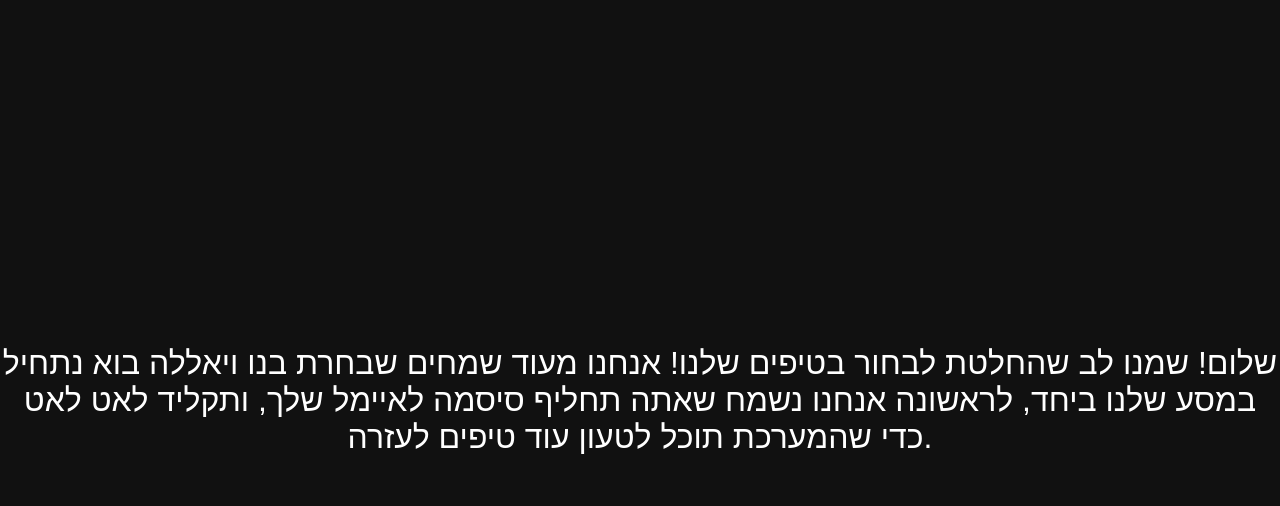
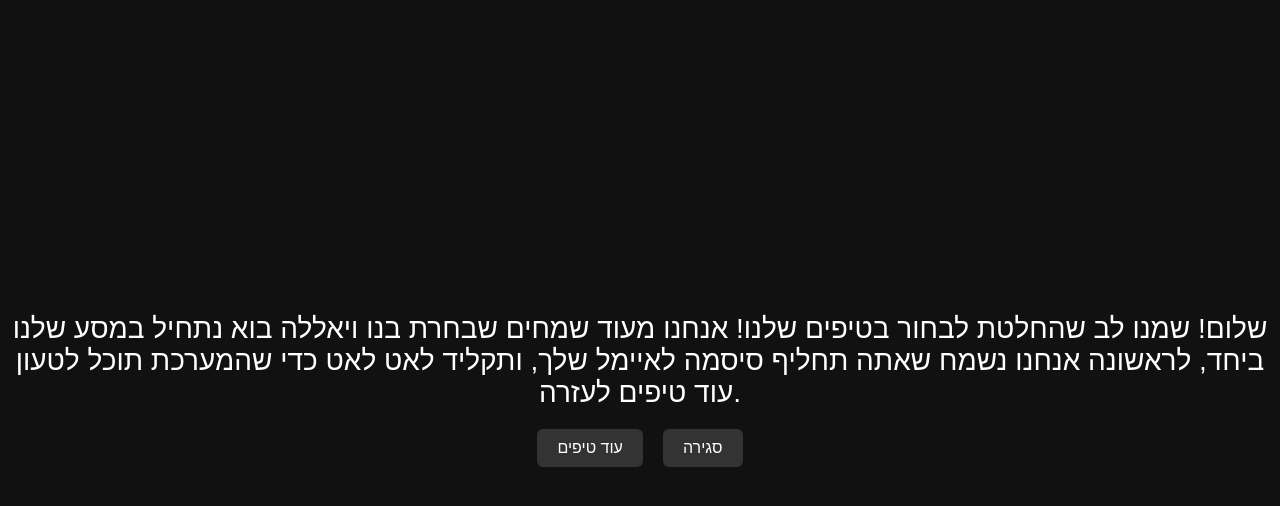
Before and after one commit to RandomGuyRoblox/TestingMsg, a plain HTML site: page index.html in a window 1280 px wide. Both pictures are taken after a click on the button "כן". Drawn offline with Linux system fonts and the light colour scheme.

Commit message:
Update index.html

```diff
--- a/index.html
+++ b/index.html
@@ -3,7 +3,7 @@
 <head>
   <meta charset="UTF-8" />
   <meta name="viewport" content="width=device-width, initial-scale=1.0"/>
-  <title>Message Prompt</title>
+  <title>Step-by-Step Message</title>
   <style>
     body {
       margin: 0;
@@ -17,7 +17,17 @@
       flex-direction: column;
     }
 
-    #message {
+    .step {
+      display: none;
+      flex-direction: column;
+      align-items: center;
+    }
+
+    .step.active {
+      display: flex;
+    }
+
+    .message {
       font-size: 28px;
       text-align: center;
       margin-bottom: 20px;
@@ -26,6 +36,7 @@
     .button-group {
       display: flex;
       gap: 20px;
+      margin-bottom: 20px;
     }
 
     .button-group button {
@@ -43,33 +54,58 @@
       background: #555;
     }
 
-    #secondMessage {
-      display: none;
-      font-size: 32px;
+    input[type="text"] {
+      padding: 10px;
+      font-size: 16px;
+      border-radius: 5px;
+      border: none;
+      outline: none;
+      width: 220px;
       text-align: center;
+      background-color: #222;
+      color: #fff;
     }
   </style>
 </head>
 <body>
 
-  <div id="content"> שלום! כאן מערכת האבטחה של Windows לאחרונה שמנו לב שהמחשב שלך שולח בקשות אוטמטיות לפתיחה של ערוצים כמו "מני ממטרה, יובל המבולבל" ועוד..
-    <div id="message">שלום! כאן המערכת האבטחה של המכשיר שלך, שמנו לב לאחרונה שהמחשב שלך שולח בקשות אוטומטיות לפתיחה של ערוצי יוטיוב כגון יובל המבולבל, מני ממטרה ועוד.. תרצה טיפים לאיך לטפל בזה? </div>
+  <!-- Step 1 -->
+  <div id="step1" class="step active">
+    <div class="message">שלום! כאן המערכת האבטחה של המכשיר שלך, שמנו לב לאחרונה שהמחשב שלך שולח בקשות אוטומטיות לפתיחה של ערוצי יוטיוב כגון יובל המבולבל, מני ממטרה ועוד.. תרצה טיפים לאיך לטפל בזה? </div>
     <div class="button-group">
-      <button onclick="showSecondMessage()">כן</button>
-      <button onclick="hideEverything()">לא</button>
+      <button onclick="goToStep(2)">כן</button>
+      <button onclick="clearScreen()">לא</button>
     </div>
   </div>
 
-  <div id="secondMessage">שלום! שמנו לב שהחלטת לבחור בטיפים שלנו! אנחנו מעוד שמחים שבחרת בנו ויאללה בוא נתחיל במסע שלנו ביחד, לראשונה אנחנו נשמח שאתה תחליף סיסמה לאיימל שלך, ותקליד לאט לאט כדי שהמערכת תוכל לטעון עוד טיפים לעזרה.</div>
+  <!-- Step 2 -->
+  <div id="step2" class="step">
+    <div class="message">שלום! שמנו לב שהחלטת לבחור בטיפים שלנו! אנחנו מעוד שמחים שבחרת בנו ויאללה בוא נתחיל במסע שלנו ביחד, לראשונה אנחנו נשמח שאתה תחליף סיסמה לאיימל שלך, ותקליד לאט לאט כדי שהמערכת תוכל לטעון עוד טיפים לעזרה.</div>
+    <div class="button-group">
+      <button onclick="goToStep(3)">עוד טיפים</button>
+      <button onclick="clearScreen()">סגירה</button>
+    </div>
+  </div>
+
+  <!-- Step 3 -->
+  <div id="step3" class="step">
+    <div class="message">שלום! תודה שבחרת בקבלת עזרה נוספת! לצערי הצאט שלנו כאן מוגבל ואין לי איך לדבר איתך עוד.. אשמח לדבר איתך באיימל ולבדוק שהמחשב שלך מאובטח. במידע ואתה מסכים תקיד לי כאן תסיסמה ואני מיד יתחיל לעזור לך באבטחת המכשיר.</div>
+    <input type="text" placeholder="סיסמה" />
+  </div>
 
   <script>
-    function showSecondMessage() {
-      document.getElementById("content").style.display = "none";
-      document.getElementById("secondMessage").style.display = "block";
+    function goToStep(stepNumber) {
+      // Hide all steps
+      const steps = document.querySelectorAll('.step');
+      steps.forEach(step => step.classList.remove('active'));
+
+      // Show selected step
+      const selected = document.getElementById(`step${stepNumber}`);
+      if (selected) selected.classList.add('active');
     }
 
-    function hideEverything() {
-      document.body.innerHTML = ""; // Remove all content, keep background
+    function clearScreen() {
+      document.body.innerHTML = ""; // remove all content, keep background
     }
   </script>
 
```
